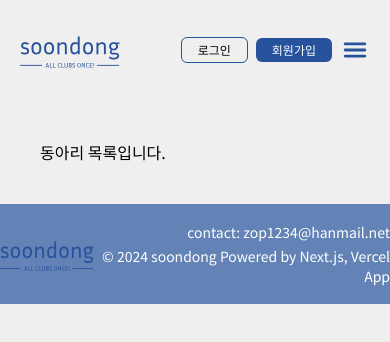
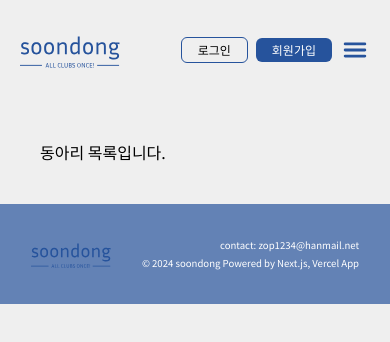
Before and after one commit to TaeWooKim-SCH/soondong, a Next.js app: page /clubs in a window 390 px wide. Shown: the top 342 px of the page. Built offline with nearby package versions, Linux system fonts and the light colour scheme.

Commit message:
feat: footer 반응형

```diff
--- a/src/app/_components/Layouts/Footer.tsx
+++ b/src/app/_components/Layouts/Footer.tsx
@@ -2,11 +2,11 @@ import Image from "next/image";
 
 export default function Footer() {
   return (
-    <footer className="w-full h-[100px] bg-light-blue text-white text-sm flex justify-evenly items-center">
+    <footer className="w-full h-[100px] bg-light-blue flex justify-evenly items-center">
       <section>
-        <Image className="w-[100px]" src="/Logo.svg" alt="로고" width={400} height={0} />
+        <Image className="w-[80px] sm:w-[100px]" src="/Logo.svg" alt="로고" width={400} height={0} />
       </section>
-      <section className="text-end flex flex-col justify-center">
+      <section className="text-end text-white text-[0.6rem] sm:text-sm flex flex-col justify-center">
         <div className="mb-1">contact: zop1234@hanmail.net</div>
         <div>© 2024 soondong Powered by Next.js, Vercel App</div>
       </section>
--- a/src/app/home/page.tsx
+++ b/src/app/home/page.tsx
@@ -8,7 +8,7 @@ export default function Home() {
     <Layout>
       <section className="mb-10">
         <Title className="mb-5">현재 모집중인 동아리</Title>
-        <div className="grid grid-cols-1 sm:grid-cols-2 md:grid-cols-3 lg:grid-cols-4 gap-6">
+        <div className="grid grid-cols-1 gap-6 sm:grid-cols-2 md:grid-cols-3 lg:grid-cols-4">
           {clubsData.map((clubInfo) => (
             <PostCard key={clubInfo.club_id} clubInfo={clubInfo} />
           ))}
@@ -16,7 +16,7 @@ export default function Home() {
       </section>
       <section className="mb-10">
         <Title className="mb-5">인기 동아리</Title>
-        <div className="grid grid-cols-1 sm:grid-cols-2 md:grid-cols-3 lg:grid-cols-4 sm:gap-6">
+        <div className="grid grid-cols-1 gap-6 sm:grid-cols-2 md:grid-cols-3 lg:grid-cols-4">
           {clubsData.map((clubInfo) => (
             <PostCard key={clubInfo.club_id} clubInfo={clubInfo} />
           ))}
```
